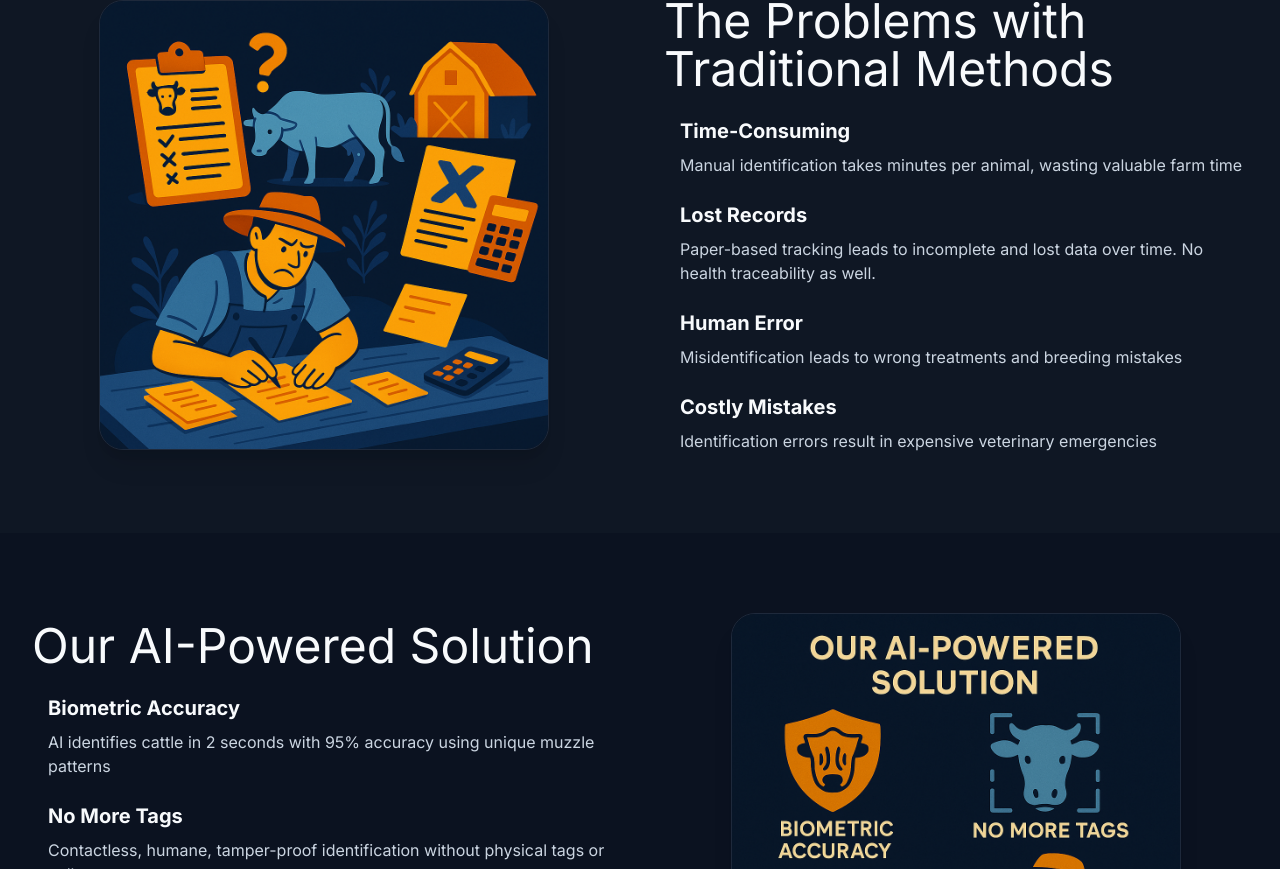
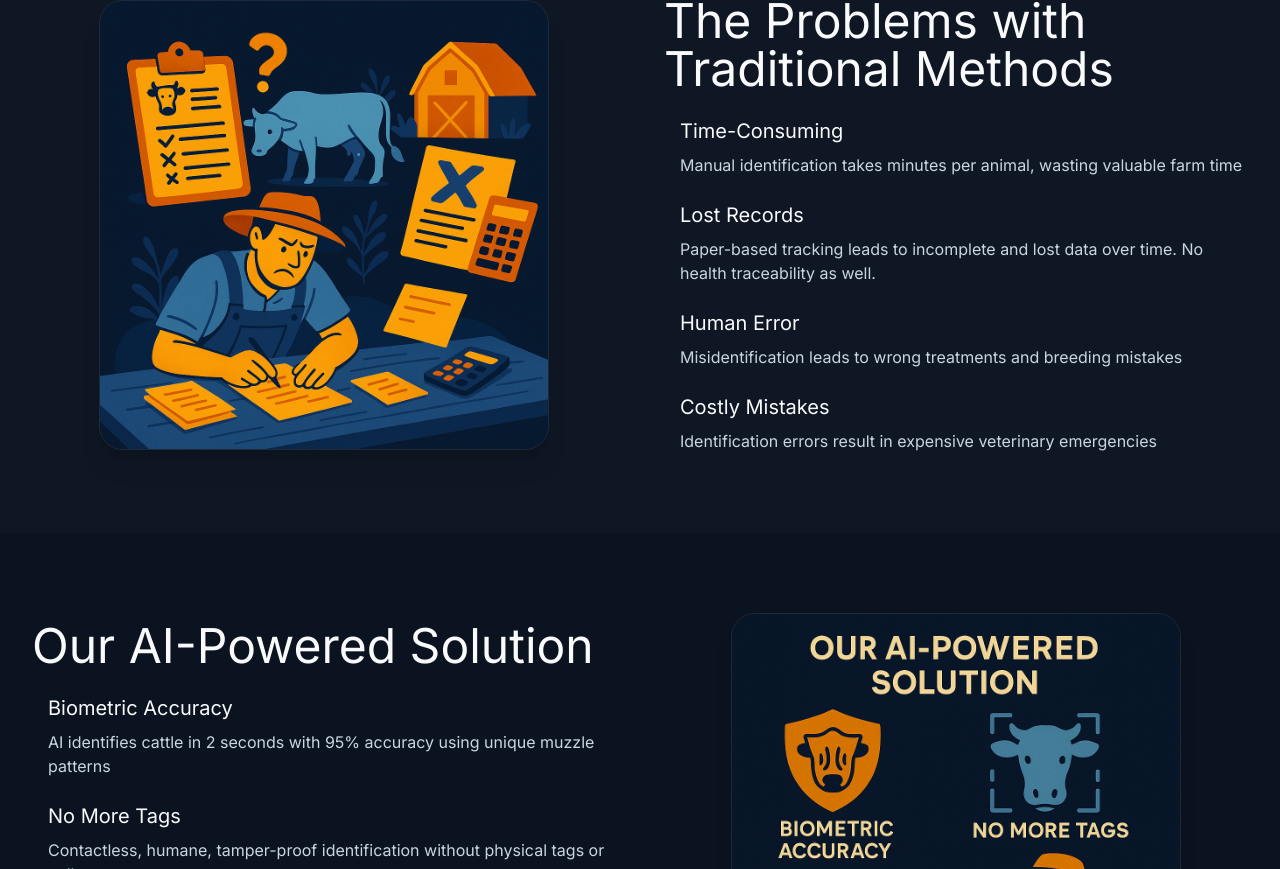
Before and after one commit to aviaraai/aviaraai-website, a Next.js app: page /projects/godhaar in a window 1280 px wide. Shown: the part 1491-2360 px from the top of the page. Built offline with nearby package versions, Linux system fonts and the light colour scheme.

Commit message:
still some more font chnage in the Godhaar Page

```diff
--- a/app/projects/godhaar/page.js
+++ b/app/projects/godhaar/page.js
@@ -145,7 +145,7 @@ export default function GodhaarPage() {
                 <div className="flex items-start gap-4">
                   <div className="text-3xl flex-shrink-0"></div>
                   <div>
-                    <h4 className="text-xl font-bold text-light-primary dark:text-dark-primary mb-2">
+                    <h4 className="text-xl font-sora text-light-primary dark:text-dark-primary mb-2">
                       Time-Consuming
                     </h4>
                     <p className="text-light-secondary font-sora dark:text-dark-secondary">
@@ -157,7 +157,7 @@ export default function GodhaarPage() {
                 <div className="flex items-start gap-4">
                   <div className="text-3xl flex-shrink-0"></div>
                   <div>
-                    <h4 className="text-xl font-bold text-light-primary dark:text-dark-primary mb-2">
+                    <h4 className="text-xl font-sora text-light-primary dark:text-dark-primary mb-2">
                       Lost Records
                     </h4>
                     <p className="text-light-secondary font-sora dark:text-dark-secondary">
@@ -169,7 +169,7 @@ export default function GodhaarPage() {
                 <div className="flex items-start gap-4">
                   <div className="text-3xl flex-shrink-0"></div>
                   <div>
-                    <h4 className="text-xl font-bold text-light-primary dark:text-dark-primary mb-2">
+                    <h4 className="text-xl font-sora text-light-primary dark:text-dark-primary mb-2">
                       Human Error
                     </h4>
                     <p className="text-light-secondary font-sora dark:text-dark-secondary">
@@ -181,7 +181,7 @@ export default function GodhaarPage() {
                 <div className="flex items-start gap-4">
                   <div className="text-3xl flex-shrink-0"></div>
                   <div>
-                    <h4 className="text-xl font-bold text-light-primary dark:text-dark-primary mb-2">
+                    <h4 className="text-xl font-sora text-light-primary dark:text-dark-primary mb-2">
                       Costly Mistakes
                     </h4>
                     <p className="text-light-secondary font-sora dark:text-dark-secondary">
@@ -212,7 +212,7 @@ export default function GodhaarPage() {
                 <div className="flex items-start gap-4">
                   <div className="text-3xl flex-shrink-0"></div>
                   <div>
-                    <h4 className="text-xl font-bold text-light-primary dark:text-dark-primary mb-2">
+                    <h4 className="text-xl font-sora text-light-primary dark:text-dark-primary mb-2">
                       Biometric Accuracy
                     </h4>
                     <p className="text-light-secondary font-sora dark:text-dark-secondary">
@@ -224,7 +224,7 @@ export default function GodhaarPage() {
                 <div className="flex items-start gap-4">
                   <div className="text-3xl flex-shrink-0"></div>
                   <div>
-                    <h4 className="text-xl font-bold text-light-primary dark:text-dark-primary mb-2">
+                    <h4 className="text-xl font-sora text-light-primary dark:text-dark-primary mb-2">
                       No More Tags
                     </h4>
                     <p className="text-light-secondary font-sora dark:text-dark-secondary">
@@ -236,7 +236,7 @@ export default function GodhaarPage() {
                 <div className="flex items-start gap-4">
                   <div className="text-3xl flex-shrink-0"></div>
                   <div>
-                    <h4 className="text-xl font-bold text-light-primary dark:text-dark-primary mb-2">
+                    <h4 className="text-xl font-sora text-light-primary dark:text-dark-primary mb-2">
                       Offline Ready
                     </h4>
                     <p className="text-light-secondary font-sora dark:text-dark-secondary">
```
